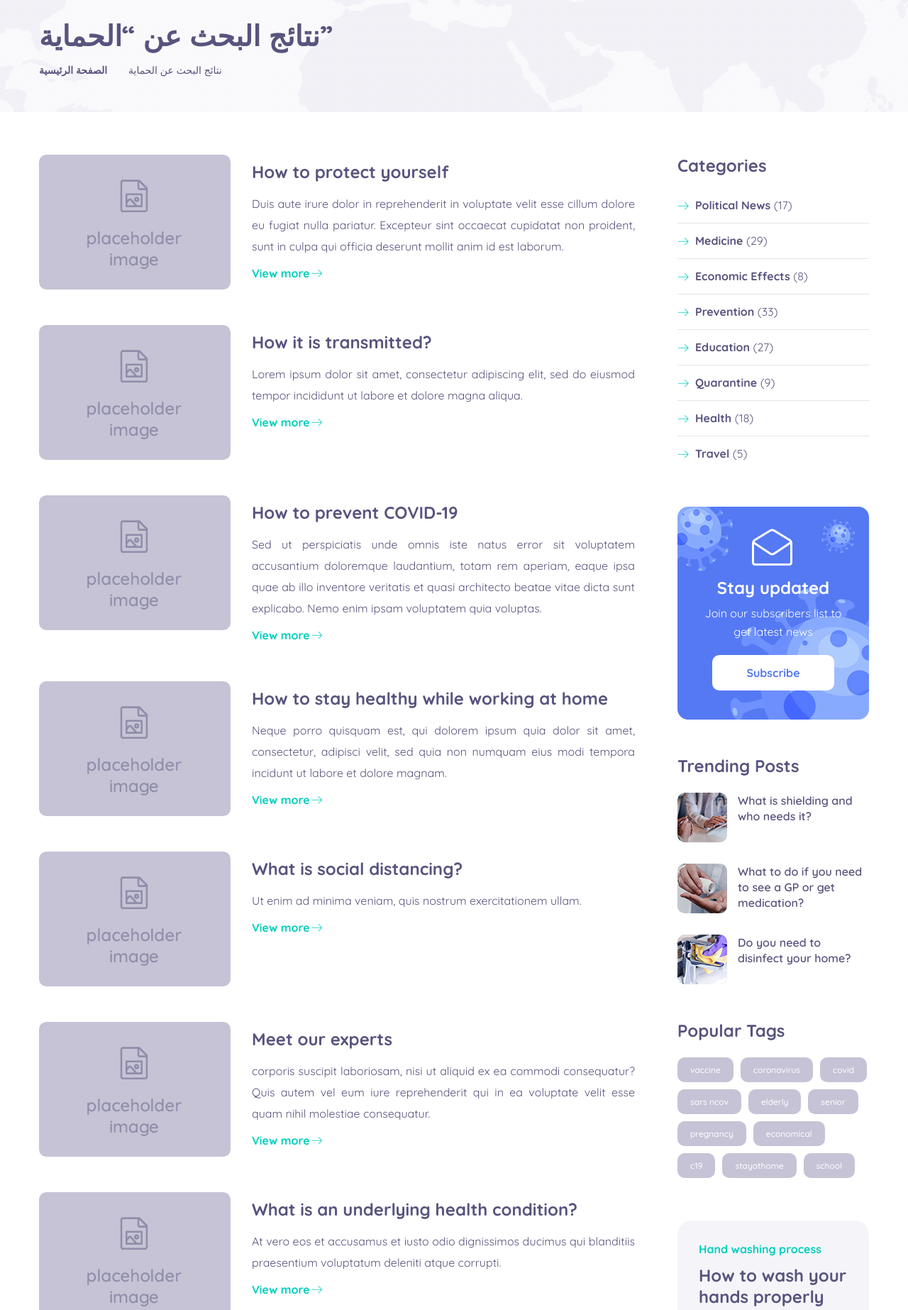
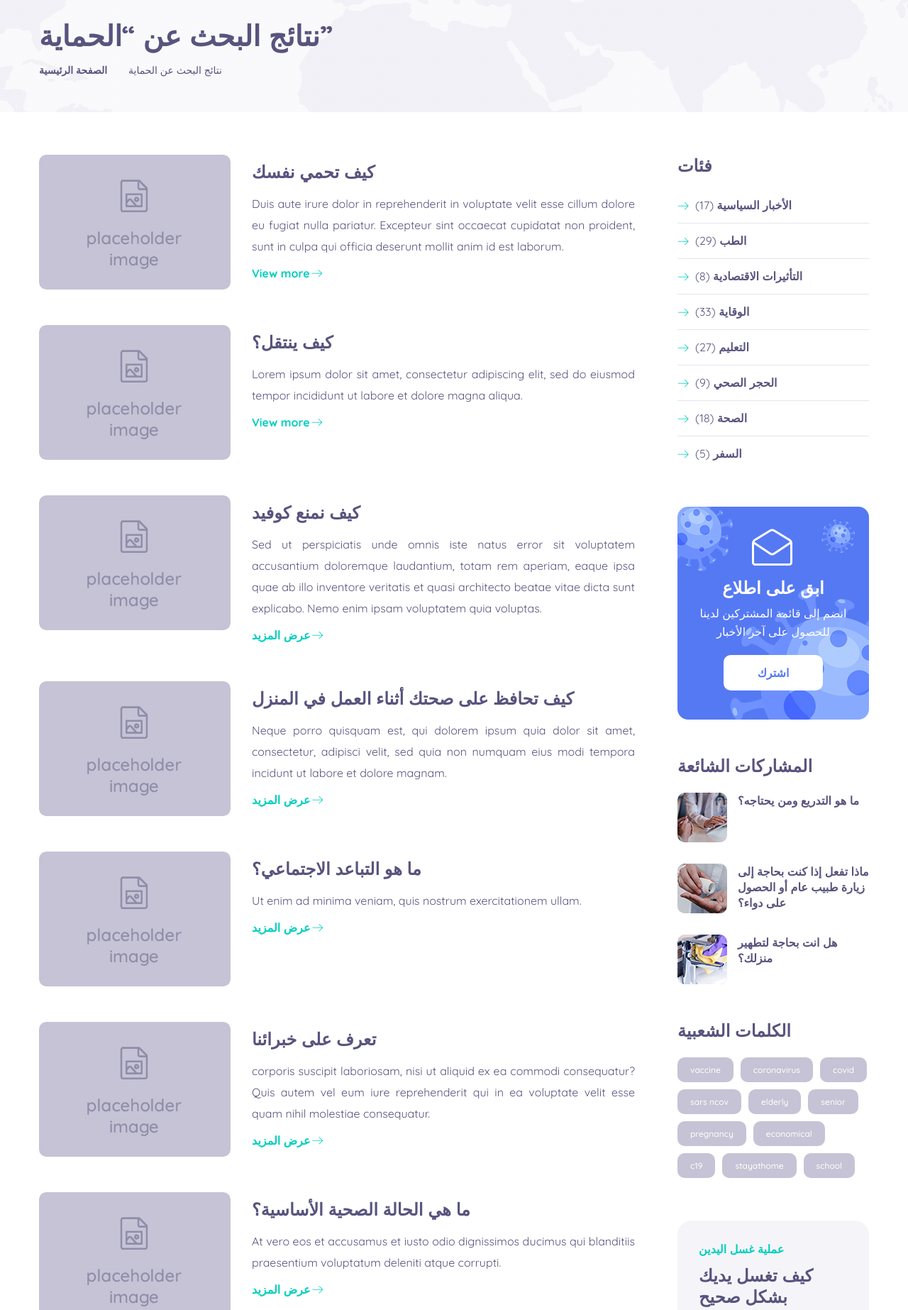
Before and after one commit to john0isaac/Centralized-and-Automated-Medical-Image-Analysis-Laboratory, a Flask app: page /search in a window 1280 px wide. Shown: the part 90-1936 px from the top of the page at 71% size. Run offline with Flask 2, Linux system fonts and the light colour scheme; some libraries are stand-ins or nearby versions.

Commit message:
arabic - search

```diff
--- a/templates/pages/search-ar.html
+++ b/templates/pages/search-ar.html
@@ -22,7 +22,7 @@
                         <img src="/static/images/search/search_1.jpg" alt>
                         <div class="media-body">
                             <a href="#">
-                                <h3>How to protect yourself</h3>
+                                <h3>كيف تحمي نفسك</h3>
                             </a>
                             <p>Duis aute irure dolor in reprehenderit in voluptate velit esse cillum dolore eu
                                 fugiat nulla pariatur. Excepteur sint occaecat cupidatat non proident, sunt in
@@ -34,7 +34,7 @@
                         <img src="/static/images/search/search_2.jpg" alt>
                         <div class="media-body">
                             <a href="#">
-                                <h3>How it is transmitted?</h3>
+                                <h3>كيف ينتقل؟</h3>
                             </a>
                             <p>Lorem ipsum dolor sit amet, consectetur adipiscing elit, sed do eiusmod tempor
                                 incididunt ut labore et dolore magna aliqua.</p>
@@ -45,95 +45,95 @@
                         <img src="/static/images/search/search_3.jpg" alt>
                         <div class="media-body">
                             <a href="#">
-                                <h3>How to prevent COVID-19</h3>
+                                <h3>كيف نمنع كوفيد </h3>
                             </a>
                             <p>Sed ut perspiciatis unde omnis iste natus error sit voluptatem accusantium
                                 doloremque laudantium, totam rem aperiam, eaque ipsa quae ab illo inventore
                                 veritatis et quasi architecto beatae vitae dicta sunt explicabo. Nemo enim ipsam
                                 voluptatem quia voluptas.</p>
-                            <a class="text_btn" href="#">View more<i class="linearicons-arrow-right"></i></a>
+                            <a class="text_btn" href="#">عرض المزيد<i class="linearicons-arrow-right"></i></a>
                         </div>
                     </div>
                     <div class="media search_item">
                         <img src="/static/images/search/search_4.jpg" alt>
                         <div class="media-body">
                             <a href="#">
-                                <h3>How to stay healthy while working at home</h3>
+                                <h3>كيف تحافظ على صحتك أثناء العمل في المنزل</h3>
                             </a>
                             <p>Neque porro quisquam est, qui dolorem ipsum quia dolor sit amet, consectetur,
                                 adipisci velit, sed quia non numquam eius modi tempora incidunt ut labore et
                                 dolore magnam.</p>
-                            <a class="text_btn" href="#">View more<i class="linearicons-arrow-right"></i></a>
+                            <a class="text_btn" href="#">عرض المزيد<i class="linearicons-arrow-right"></i></a>
                         </div>
                     </div>
                     <div class="media search_item">
                         <img src="/static/images/search/search_5.jpg" alt>
                         <div class="media-body">
                             <a href="#">
-                                <h3>What is social distancing?</h3>
+                                <h3>ما هو التباعد الاجتماعي؟</h3>
                             </a>
                             <p>Ut enim ad minima veniam, quis nostrum exercitationem ullam.</p>
-                            <a class="text_btn" href="#">View more<i class="linearicons-arrow-right"></i></a>
+                            <a class="text_btn" href="#">عرض المزيد<i class="linearicons-arrow-right"></i></a>
                         </div>
                     </div>
                     <div class="media search_item">
                         <img src="/static/images/search/search_6.jpg" alt>
                         <div class="media-body">
                             <a href="#">
-                                <h3>Meet our experts</h3>
+                                <h3>تعرف على خبرائنا</h3>
                             </a>
                             <p>corporis suscipit laboriosam, nisi ut aliquid ex ea commodi consequatur? Quis
                                 autem vel eum iure reprehenderit qui in ea voluptate velit esse quam nihil
                                 molestiae consequatur.</p>
-                            <a class="text_btn" href="#">View more<i class="linearicons-arrow-right"></i></a>
+                            <a class="text_btn" href="#">عرض المزيد<i class="linearicons-arrow-right"></i></a>
                         </div>
                     </div>
                     <div class="media search_item">
                         <img src="/static/images/search/search_7.jpg" alt>
                         <div class="media-body">
                             <a href="#">
-                                <h3>What is an underlying health condition?</h3>
+                                <h3>ما هي الحالة الصحية الأساسية؟</h3>
                             </a>
                             <p>At vero eos et accusamus et iusto odio dignissimos ducimus qui blanditiis
                                 praesentium voluptatum deleniti atque corrupti.</p>
-                            <a class="text_btn" href="#">View more<i class="linearicons-arrow-right"></i></a>
+                            <a class="text_btn" href="#">عرض المزيد<i class="linearicons-arrow-right"></i></a>
                         </div>
                     </div>
                     <div class="media search_item">
                         <img src="/static/images/search/search_8.jpg" alt>
                         <div class="media-body">
                             <a href="#">
-                                <h3>Stay at home</h3>
+                                <h3>ابق فى المنزل </h3>
                             </a>
                             <p>Duis aute irure dolor in reprehenderit in voluptate velit esse cillum dolore eu
                                 fugiat nulla pariatur. Excepteur sint occaecat cupidatat non proident, sunt in
                                 culpa qui officia deserunt mollit anim id est laborum.</p>
-                            <a class="text_btn" href="#">View more<i class="linearicons-arrow-right"></i></a>
+                            <a class="text_btn" href="#">عرض المزيد<i class="linearicons-arrow-right"></i></a>
                         </div>
                     </div>
                     <div class="media search_item">
                         <img src="/static/images/search/search_9.jpg" alt>
                         <div class="media-body">
                             <a href="#">
-                                <h3>How to wash your hands</h3>
+                                <h3>كيف تغسل يديك</h3>
                             </a>
                             <p>similique sunt in culpa qui officia deserunt mollitia animi, id est laborum et
                                 dolorum fuga. Et harum quidem rerum facilis est et expedita distinctio. Nam
                                 libero tempore, cum soluta.</p>
-                            <a class="text_btn" href="#">View more<i class="linearicons-arrow-right"></i></a>
+                            <a class="text_btn" href="#">عرض المزيد<i class="linearicons-arrow-right"></i></a>
                         </div>
                     </div>
                     <div class="media search_item">
                         <img src="/static/images/search/search_10.jpg" alt>
                         <div class="media-body">
                             <a href="#">
-                                <h3>What are the typical symptoms?</h3>
+                                <h3>ما هي الأعراض المشابهة؟</h3>
                             </a>
                             <p>Temporibus autem quibusdam et aut officiis debitis aut rerum necessitatibus saepe
                                 eveniet ut et voluptates repudiandae sint et molestiae non recusandae. Itaque
                                 earum rerum hic tenetur a sapiente delectus, ut aut reiciendis voluptatibus
                                 maiores alias consequatur aut perferendis doloribus asperiores repellat.</p>
-                            <a class="text_btn" href="#">View more<i class="linearicons-arrow-right"></i></a>
+                            <a class="text_btn" href="#">عرض المزيد<i class="linearicons-arrow-right"></i></a>
                         </div>
                     </div>
                 </div>
@@ -153,7 +153,7 @@
                         </nav>
                     </div>
                     <div class="col-md-2 text-right">
-                        <a class="pagi_btn next" href="#">Older posts <i class="linearicons-arrow-right"></i></a>
+                        <a class="pagi_btn next" href="#">أقدم المشاركات <i class="linearicons-arrow-right"></i></a>
                     </div>
                 </div>
             </div>
@@ -161,24 +161,24 @@
                 <div class="right_sidebar">
                     <aside class="right_widget ct_widget">
                         <div class="r_wd_title">
-                            <h3>Categories</h3>
+                            <h3>فئات</h3>
                         </div>
                         <ul class="nav flex-column">
-                            <li><a href="#"><i class="linearicons-arrow-right"></i>Political News
+                            <li><a href="#"><i class="linearicons-arrow-right"></i>الأخبار السياسية
                                     <span>(17)</span></a></li>
-                            <li><a href="#"><i class="linearicons-arrow-right"></i>Medicine
+                            <li><a href="#"><i class="linearicons-arrow-right"></i>الطب
                                     <span>(29)</span></a></li>
-                            <li><a href="#"><i class="linearicons-arrow-right"></i>Economic Effects
+                            <li><a href="#"><i class="linearicons-arrow-right"></i>التأثيرات الاقتصادية
                                     <span>(8)</span></a></li>
-                            <li><a href="#"><i class="linearicons-arrow-right"></i>Prevention
+                            <li><a href="#"><i class="linearicons-arrow-right"></i>الوقاية
                                     <span>(33)</span></a></li>
-                            <li><a href="#"><i class="linearicons-arrow-right"></i>Education
+                            <li><a href="#"><i class="linearicons-arrow-right"></i>التعليم
                                     <span>(27)</span></a></li>
-                            <li><a href="#"><i class="linearicons-arrow-right"></i>Quarantine
+                            <li><a href="#"><i class="linearicons-arrow-right"></i>الحجر الصحي
                                     <span>(9)</span></a></li>
-                            <li><a href="#"><i class="linearicons-arrow-right"></i>Health <span>(18)</span></a>
+                            <li><a href="#"><i class="linearicons-arrow-right"></i>الصحة <span>(18)</span></a>
                             </li>
-                            <li><a href="#"><i class="linearicons-arrow-right"></i>Travel <span>(5)</span></a>
+                            <li><a href="#"><i class="linearicons-arrow-right"></i>السفر <span>(5)</span></a>
                             </li>
                         </ul>
                     </aside>
@@ -186,21 +186,21 @@
                         <img src="/static/images/subscribe-widget-bg.jpg" alt>
                         <div class="subs_text">
                             <i class="linearicons-envelope-open"></i>
-                            <h4>Stay updated</h4>
-                            <p>Join our subscribers list to get latest news</p>
-                            <a class="subs_btn" href="#">Subscribe</a>
+                            <h4>ابق على اطلاع</h4>
+                            <p>انضم إلى قائمة المشتركين لدينا للحصول على آخر الأخبار</p>
+                            <a class="subs_btn" href="#">اشترك</a>
                         </div>
                     </aside>
                     <aside class="right_widget post_widget">
                         <div class="r_wd_title">
-                            <h3>Trending Posts</h3>
+                            <h3>المشاركات الشائعة</h3>
                         </div>
                         <div class="media">
                             <div class="d-flex">
                                 <img src="/static/images/blog/tranding-post/post-1.jpg" alt>
                             </div>
                             <div class="media-body">
-                                <h4>What is shielding and who needs it?</h4>
+                                <h4>ما هو التدريع ومن يحتاجه؟</h4>
                             </div>
                         </div>
                         <div class="media">
@@ -208,7 +208,7 @@
                                 <img src="/static/images/blog/tranding-post/post-2.jpg" alt>
                             </div>
                             <div class="media-body">
-                                <h4>What to do if you need to see a GP or get medication?</h4>
+                                <h4>ماذا تفعل إذا كنت بحاجة إلى زيارة طبيب عام أو الحصول على دواء؟</h4>
                             </div>
                         </div>
                         <div class="media">
@@ -216,13 +216,13 @@
                                 <img src="/static/images/blog/tranding-post/post-3.jpg" alt>
                             </div>
                             <div class="media-body">
-                                <h4>Do you need to disinfect your home?</h4>
+                                <h4>هل انت بحاجة لتطهير منزلك؟</h4>
                             </div>
                         </div>
                     </aside>
                     <aside class="right_widget tag_widget">
                         <div class="r_wd_title">
-                            <h3>Popular Tags</h3>
+                            <h3>الكلمات الشعبية</h3>
                         </div>
                         <ul class="nav">
                             <li><a href="#">vaccine</a></li>
@@ -239,34 +239,33 @@
                         </ul>
                     </aside>
                     <aside class="right_widget wash_widget">
-                        <h6>Hand washing process</h6>
-                        <h3>How to wash your hands properly</h3>
-                        <p>Are you washing your hands properly? Most of us know how important it is to practise
-                            good hand hygiene. But just because you're washing your hands often, doesn't mean
-                            that you're washing them well.
+                        <h6>عملية غسل اليدين</h6>
+                        <h3>كيف تغسل يديك بشكل صحيح</h3>
+                        <p>هل تغسل يديك بشكل صحيح؟ يعرف معظمنا مدى أهمية ممارسة نظافة اليدين الجيدة. لكن لمجرد أنك تغسل
+                            يديك كثيرًا ، فهذا لا يعني أنك تغسلهما جيدًا.
                         </p>
-                        <a class="text_btn" href="#">View more <i class="linearicons-arrow-right"></i></a>
+                        <a class="text_btn" href="#">عرض المزيد <i class="linearicons-arrow-right"></i></a>
                     </aside>
                     <aside class="right_widget archive_widget ct_widget">
                         <div class="r_wd_title">
-                            <h3>Archive</h3>
+                            <h3>أرشيف</h3>
                         </div>
                         <ul class="nav flex-column">
-                            <li><a href="#"><i class="linearicons-calendar-text"></i>Apr 2020
+                            <li><a href="#"><i class="linearicons-calendar-text"></i>ابريل 2020
                                     <span>(49)</span></a></li>
-                            <li><a href="#"><i class="linearicons-calendar-text"></i>Marc 2020
+                            <li><a href="#"><i class="linearicons-calendar-text"></i>مارس 2020
                                     <span>(40)</span></a></li>
-                            <li><a href="#"><i class="linearicons-calendar-text"></i>Feb 2020
+                            <li><a href="#"><i class="linearicons-calendar-text"></i>فبراير 2020
                                     <span>(32)</span></a></li>
-                            <li><a href="#"><i class="linearicons-calendar-text"></i>Jan 2020
+                            <li><a href="#"><i class="linearicons-calendar-text"></i>يناير 2020
                                     <span>(26)</span></a></li>
-                            <li><a href="#"><i class="linearicons-calendar-text"></i>Dec 2019
+                            <li><a href="#"><i class="linearicons-calendar-text"></i>ديسيمبر 2019
                                     <span>(7)</span></a></li>
-                            <li><a href="#"><i class="linearicons-calendar-text"></i>Nov 2019
+                            <li><a href="#"><i class="linearicons-calendar-text"></i>نوفمبر 2019
                                     <span>(0)</span></a></li>
-                            <li><a href="#"><i class="linearicons-calendar-text"></i>Oct 2019
+                            <li><a href="#"><i class="linearicons-calendar-text"></i>أكتوبر 2019
                                     <span>(0)</span></a></li>
-                            <li><a href="#"><i class="linearicons-calendar-text"></i>Sept 2019
+                            <li><a href="#"><i class="linearicons-calendar-text"></i>سبتمبر 2019
                                     <span>(0)</span></a></li>
                         </ul>
                     </aside>
@@ -287,16 +286,15 @@
                         <img src="/static/images/check-6.png" alt>
                     </div>
                     <div class="media-body">
-                        <h4>Think you might be affected?</h4>
+                        <h4>هل تعتقد انك مريض؟</h4>
                         <p>
-                            Try our simple coronavirus checker to find out what you need
-                            to do.
+                            جرب أداة اختبارنا البسيطة للتعرف على ما لديك
                         </p>
                     </div>
                 </div>
             </div>
             <div class="right">
-                <a class="icon_btn" href="#">Check now <i class="linearicons-arrow-right"></i></a>
+                <a class="icon_btn" href="#">اختبر الان <i class="linearicons-arrow-right"></i></a>
             </div>
         </div>
     </div>
```
